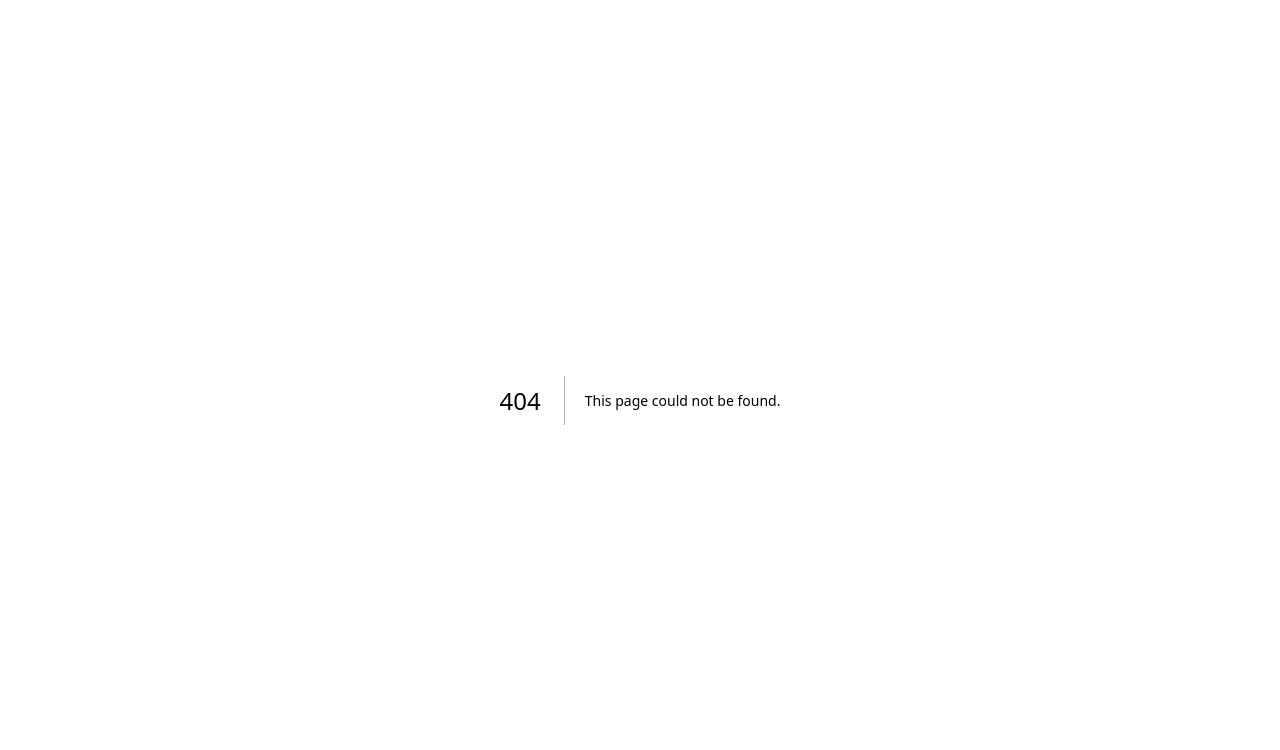
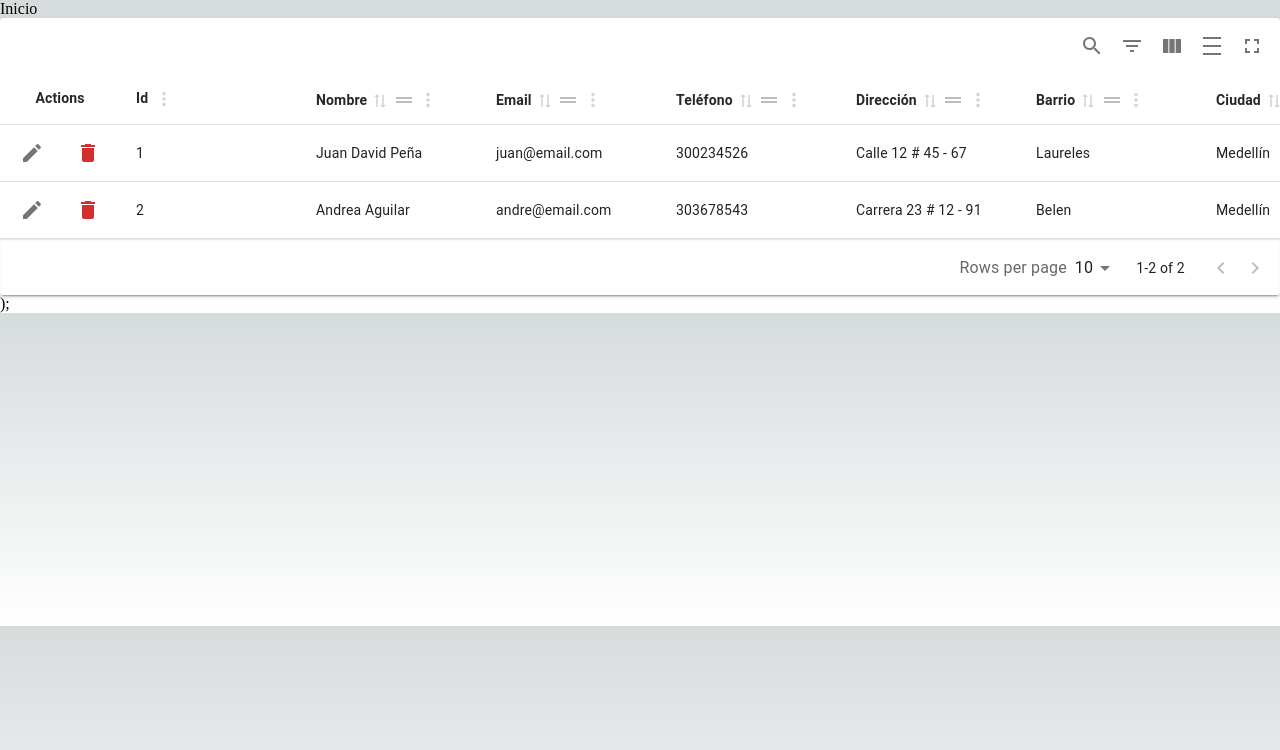
Before and after one commit to juandape/artesanias, a Next.js app: page /ListaClientes in a window 1280 px wide. Before the commit this address had no page. Shown: the top 750 px of the page. Built offline with nearby package versions, Linux system fonts and the light colour scheme.

Commit message:
perf: lista clientes table

```diff
--- /dev/null
+++ b/public/db.json
@@ -0,0 +1,24 @@
+{
+  "clientes": [
+    {
+      "id": 1,
+      "name": "Juan David Peña",
+      "email": "juan@email.com",
+      "phone": 300234526,
+      "address": "Calle 12 # 45 - 67",
+      "neighborhood": "Laureles",
+      "city": "Medellín",
+      "instagram": "@juandavid"
+    },
+    {
+      "id": 2,
+      "name": "Andrea Aguilar",
+      "email": "andre@email.com",
+      "phone": 303678543,
+      "address": "Carrera 23 # 12 - 91",
+      "neighborhood": "Belen",
+      "city": "Medellín",
+      "instagram": "@andrea"
+    }
+  ]
+}
--- a/src/pages/FormularioClientes.js
+++ b/src/pages/FormularioClientes.js
@@ -1,6 +1,7 @@
 import ClientesForm from '@/components/ClientesForm';
 
 function FormularioClientes() {
+
   return (
     <>
       <a href='/'>Inicio</a>
--- /dev/null
+++ b/src/pages/ListaClientes.js
@@ -0,0 +1,235 @@
+import { useState, useEffect, useMemo, useCallback } from 'react';
+import { useRouter } from 'next/router';
+import { MaterialReactTable } from 'material-react-table';
+import Swal from 'sweetalert2';
+import {
+  Box,
+  Button,
+  Dialog,
+  DialogActions,
+  DialogContent,
+  DialogTitle,
+  IconButton,
+  MenuItem,
+  Stack,
+  TextField,
+  Tooltip,
+} from '@mui/material';
+import { Delete, Edit } from '@mui/icons-material';
+import db from '../../public/db.json';
+
+export default function ListaClientes() {
+  const router = useRouter();
+  const [formData, setFormData] = useState(null);
+  const [tableData, setTableData] = useState(() => db.clientes);
+  const [validationErrors, setValidationErrors] = useState({});
+
+  const handleSaveRowEdits = ({ exitEditingMode, row, values }) => {
+    if (!Object.keys(validationErrors).length) {
+      tableData[row.index] = values;
+      //send/receive api updates here, then refetch or update local table data for re-render
+      setTableData([...tableData]);
+      console.log(tableData)
+      exitEditingMode(); //required to exit editing mode and close modal
+    }
+  };
+
+  const handleCancelRowEdits = () => {
+    setValidationErrors({});
+  };
+
+  const handleDeleteRow = useCallback(async (row) => {
+    const result = await Swal.fire({
+      title: 'Are you sure you want to delete? This will permanently delete the row.',
+      showCancelButton: true,
+      confirmButtonText: 'Delete',
+    });
+
+    if (result.isConfirmed) {
+      Swal.fire('Deleted!', '', 'success');
+      tableData.splice(row.index, 1);
+      setTableData([...tableData]);
+    }
+  }, [tableData]);
+
+  const getCommonEditTextFieldProps = useCallback(
+    (cell) => {
+      return {
+        error: !!validationErrors[cell.id],
+        helperText: validationErrors[cell.id],
+        onBlur: (e) => {
+          const isValid =
+            cell.column.id === 'name'
+              ? validateName(e.target.value)
+              : cell.column.id === 'email'
+              ? validateEmail(e.target.value)
+              : cell.column.id === 'phone'
+              ? validatePhone(e.target.value)
+              : cell.column.id === 'address'
+              ? validateAddress(e.target.value)
+              : cell.column.id === 'neighborhood'
+              ? validateNeighborhood(e.target.value)
+              : cell.column.id === 'city'
+              ? validateCity(e.target.value)
+              : cell.column.id === 'instagram'
+              ? validateInstagram(e.target.value)
+              : true;
+
+          if (!isValid) {
+            setValidationErrors((prevErrors) => ({
+              ...prevErrors,
+              [cell.id]: `Invalid ${cell.column.columnDef.header}`,
+            }));
+          } else {
+            setValidationErrors((prevErrors) => {
+              const newErrors = { ...prevErrors };
+              delete newErrors[cell.id];
+              return newErrors;
+            });
+          }
+        },
+      };
+    },
+    [validationErrors]
+  );
+
+
+  useEffect(() => {
+    const formDataString = router.query.data;
+    if (formDataString) {
+      const formDataObj = JSON.parse(formDataString);
+      setFormData(formDataObj);
+    }
+  }, [router.query.data]);
+
+  const columns = useMemo(
+    () => [
+      {
+        accessorFn: (row) => row.id,
+        header: 'Id',
+        accessor: 'id',
+        enableEditing: false,
+        enableSorting: false,
+        enableColumnOrdering: false,
+      },
+      {
+        accessorFn: (row) => row.name,
+        header: 'Nombre',
+        accessor: 'name',
+        muiTableBodyCellEditTextFieldProps: ({ cell }) => ({
+          ...getCommonEditTextFieldProps(cell),
+        }),
+      },
+      {
+        accessorFn: (row) => row.email,
+        header: 'Email',
+        accessor: 'email',
+        muiTableBodyCellEditTextFieldProps: ({ cell }) => ({
+          ...getCommonEditTextFieldProps(cell),
+        }),
+      },
+      {
+        accessorFn: (row) => row.phone,
+        header: 'Teléfono',
+        accessor: 'phone',
+        muiTableBodyCellEditTextFieldProps: ({ cell }) => ({
+          ...getCommonEditTextFieldProps(cell),
+        }),
+      },
+      {
+        accessorFn: (row) => row.address,
+        header: 'Dirección',
+        accessor: 'address',
+        muiTableBodyCellEditTextFieldProps: ({ cell }) => ({
+          ...getCommonEditTextFieldProps(cell),
+        }),
+      },
+      {
+        accessorFn: (row) => row.neighborhood,
+        header: 'Barrio',
+        accessor: 'neighborhood',
+        muiTableBodyCellEditTextFieldProps: ({ cell }) => ({
+          ...getCommonEditTextFieldProps(cell),
+        }),
+      },
+      {
+        accessorFn: (row) => row.city,
+        header: 'Ciudad',
+        accessor: 'city',
+        muiTableBodyCellEditTextFieldProps: ({ cell }) => ({
+          ...getCommonEditTextFieldProps(cell),
+        }),
+      },
+      {
+        accessorFn: (row) => row.instagram,
+        header: 'Instagram',
+        accessor: 'instagram',
+        muiTableBodyCellEditTextFielProps: ({ cell }) => ({
+          ...getCommonEditTextFieldProps(cell),
+        }),
+      },
+    ],
+    [getCommonEditTextFieldProps]
+  );
+
+  return (
+    <>
+      <a href='/'>Inicio</a>
+      <div>
+        <>
+          <MaterialReactTable
+            displayColumnDefOptions={{
+              'mrt-row-actions': {
+                muiTableHeadCellProps: {
+                  align: 'center',
+                },
+                size: 120,
+              },
+            }}
+            columns={columns}
+            data={tableData}
+            editingMode='modal' //default
+            enableColumnOrdering
+            enableEditing
+            onEditingRowSave={handleSaveRowEdits}
+            onEditingRowCancel={handleCancelRowEdits}
+            renderRowActions={({ row, table }) => (
+              <Box sx={{ display: 'flex', gap: '1rem' }}>
+                <Tooltip arrow placement='left' title='Edit'>
+                  <IconButton onClick={() => table.setEditingRow(row)}>
+                    <Edit />
+                  </IconButton>
+                </Tooltip>
+                <Tooltip arrow placement='right' title='Delete'>
+                  <IconButton
+                    color='error'
+                    onClick={() => handleDeleteRow(row)}
+                  >
+                    <Delete />
+                  </IconButton>
+                </Tooltip>
+              </Box>
+            )}
+            />
+        </>
+        );
+      </div>
+    </>
+  );
+}
+
+// renderTopToolbarCustomActions={() => (
+//   <Button
+//     color='secondary'
+//     onClick={() => setCreateModalOpen(true)}
+//     variant='contained'
+//   >
+//     Create New Account
+//   </Button>
+// )}
+{/* <CreateNewAccountModal
+columns={columns}
+open={createModalOpen}
+onClose={() => setCreateModalOpen(false)}
+onSubmit={handleCreateNewRow}
+/> */}
```
Also changed, not shown: package.json (+8 -2 lines), src/components/ClientesForm.js (+74 -4 lines), src/pages/Dashboard.jsx (+4 -11 lines), 1 other file (tests, documents, lock files or other folders).
